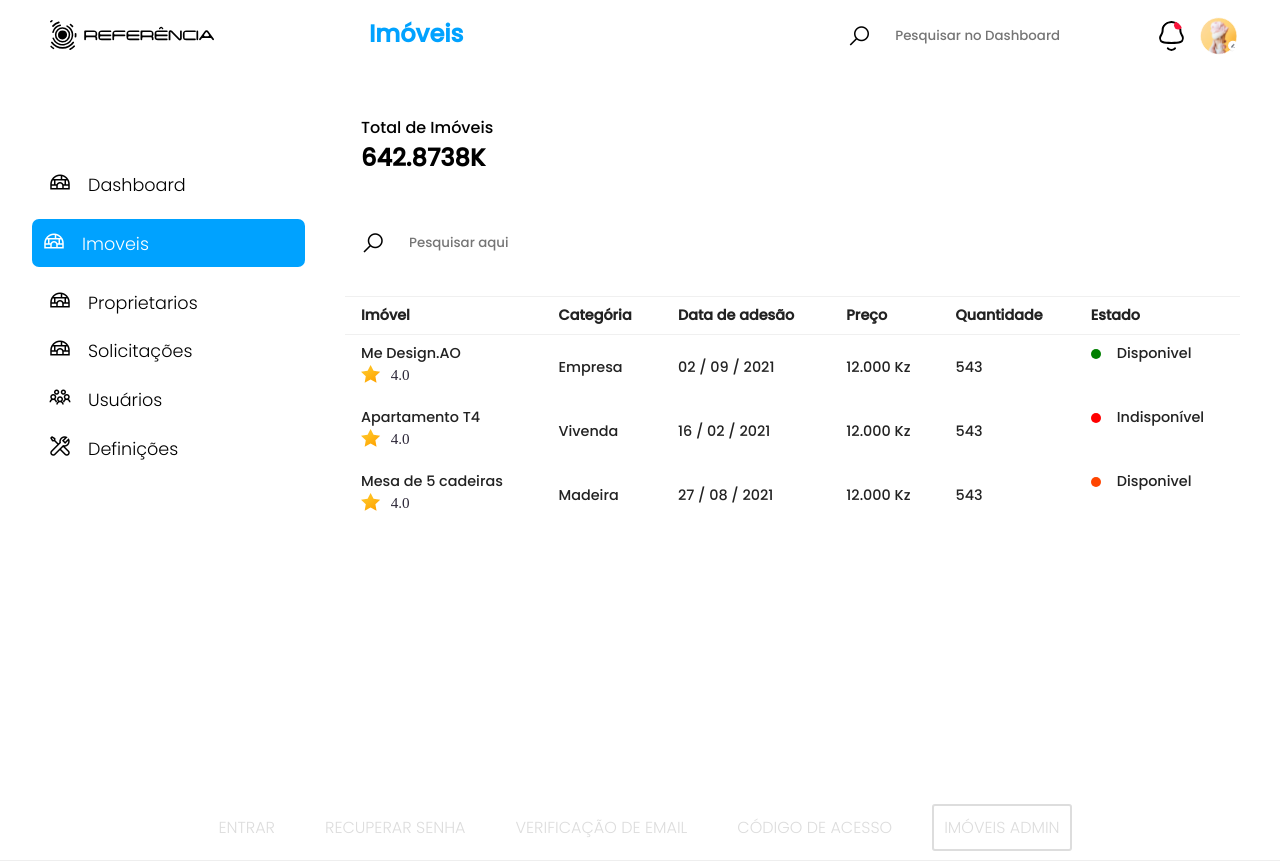
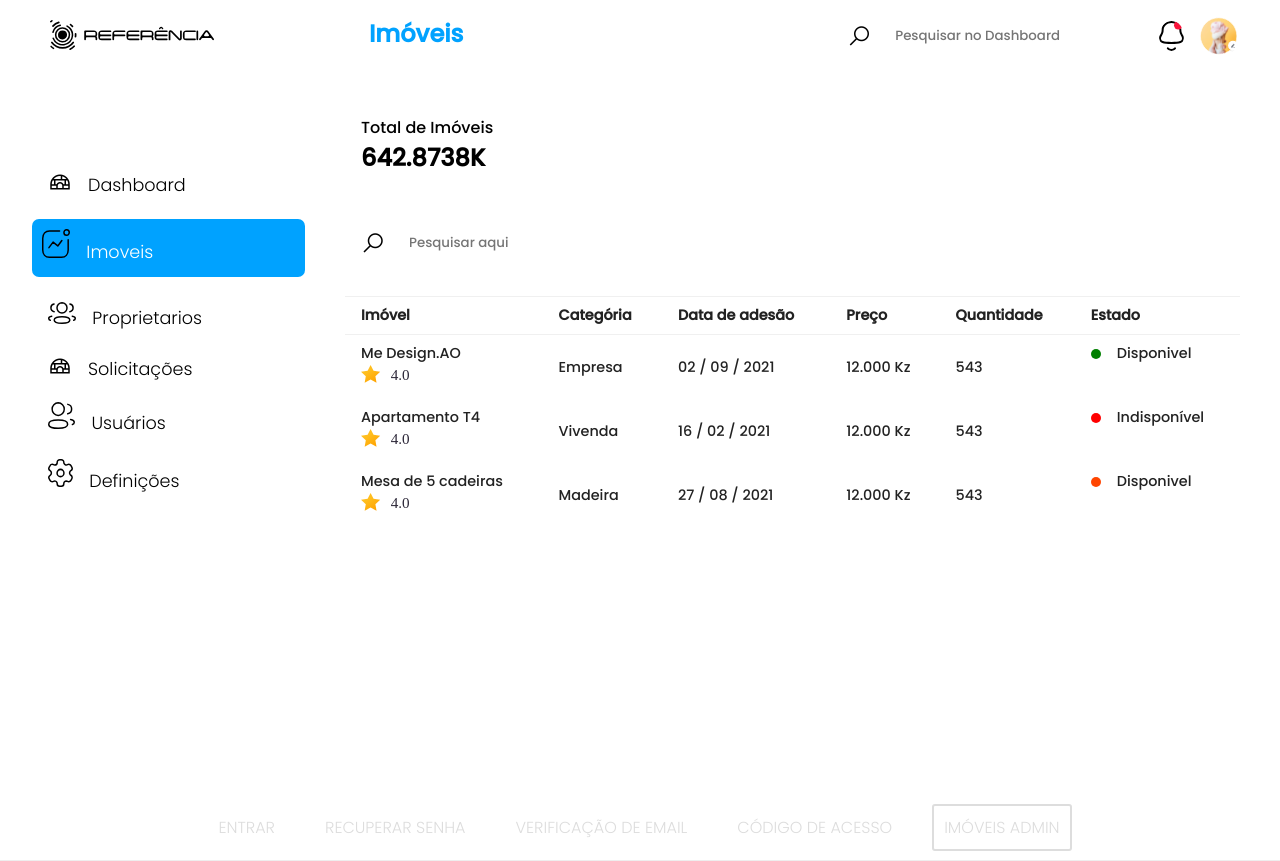
Before and after one commit to medesign-angola/referencia-backoffice, an Angular app: page /imoveis in a window 1280 px wide. Built offline with nearby package versions, Linux system fonts and the light colour scheme.

Commit message:
Otiniel new commit

```diff
--- a/src/app/share-module/menu/menu.component.html
+++ b/src/app/share-module/menu/menu.component.html
@@ -14,11 +14,11 @@
 
       </li>
       <li>
-        <a href="" class="active"><span class="las la-igloo"></span>
+        <a href="" class="active"><span><img src="../../../assets/Icons/Activity.svg" alt=""></span>
         <span>Imoveis</span></a>
       </li>
       <li>
-        <a href=""><span class="las la-igloo"></span>
+        <a href=""><span><img src="../../../assets/Icons/3 User.svg" alt=""></span>
         <span>Proprietarios</span></a>
       </li>
       <li>
@@ -26,11 +26,11 @@
         <span>Solicitações</span></a>
       </li>
       <li>
-        <a href=""><span class="las la-users"></span>
+        <a href=""><span><img src="../../../assets/Icons/2 User.svg" alt=""></span>
         <span>Usuários</span></a>
       </li>
       <li>
-        <a href=""><span class="las la-tools"></span>
+        <a href=""><span><img src="../../../assets/Icons/Setting.svg" alt=""></span>
         <span>Definições</span></a>
       </li>
     </ul>
```
